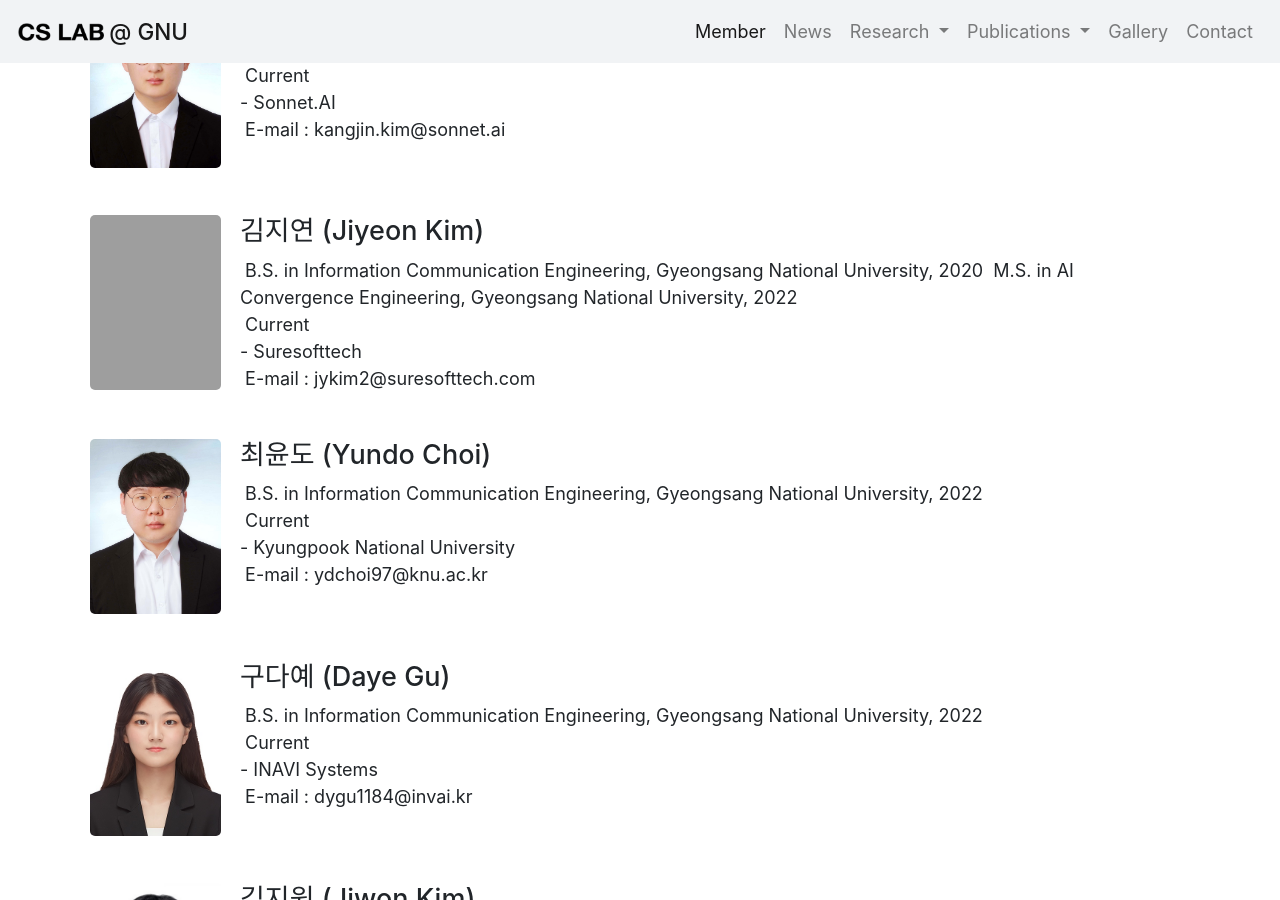
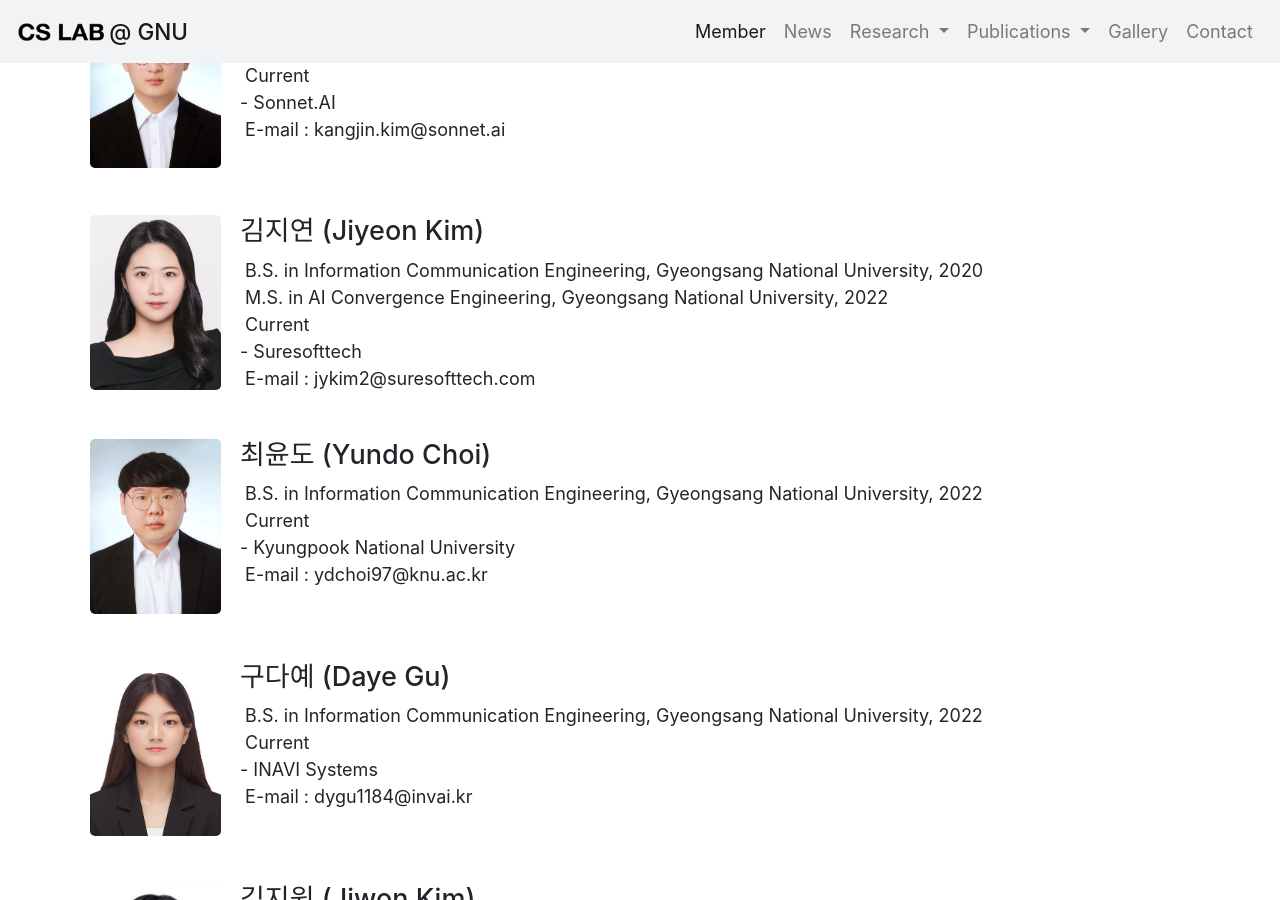
Before and after one commit to LEEJUH0/LEEJUH0.github.io, a Jekyll site: the page built from member/members.html, in a window 1280 px wide and 900 px high, scrolled down 4476 px. Built offline with Jekyll 4.4.1, drawn with Linux system fonts in a browser that asks for light colours; some web fonts are replaced; grey boxes are pictures that could not be loaded.

Commit message:
Update members.html

```diff
--- a/member/members.html
+++ b/member/members.html
@@ -352,12 +352,13 @@
 
 	<table>
 		<tr valign="top">
-			<td width="150px"><img align="left" width="150px" height="175px" src="/member_image/jiyeonkim.jpeg" />
+			<td width="150px"><img align="left" width="150px" height="175px" src="/member_image/jiyeonkim.jpg" />
 			</td>
 			<td>
 				<ul>
 					<h4>김지연 (Jiyeon Kim)</h4>
 					&nbsp;B.S. in Information Communication Engineering, Gyeongsang National University, 2020
+					<br>
 					&nbsp;M.S. in AI Convergence Engineering, Gyeongsang National University, 2022
 					<br>
 					&nbsp;Current
```
